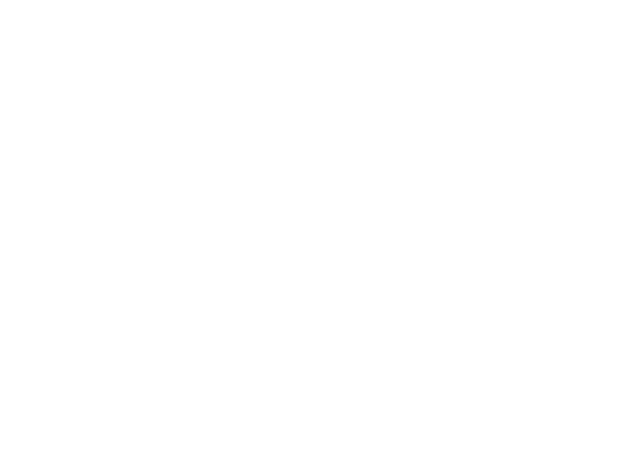
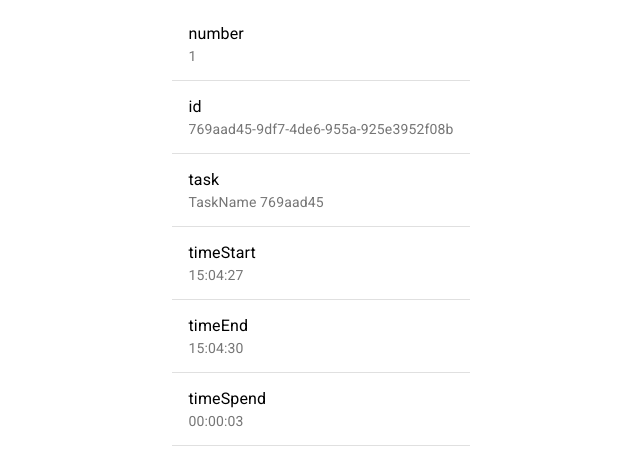
Before and after one commit to SkyWalker1996x/brotracker, a React (Create React App) app: page /task/1 in a window 1280 px wide. Shown: the top 466 px of the page, without its empty margins (319-959 px from the left). Built offline with nearby package versions, Linux system fonts and the light colour scheme.

Commit message:
feat: add task page

```diff
--- a/src/App.tsx
+++ b/src/App.tsx
@@ -2,12 +2,20 @@
 import { Route } from 'react-router-dom';
 import './App.css';
 import Main from './pages/Main/Main';
+import TaskPage from './pages/TaskPage/TaskPage';
 
 const App: React.FC = () => {
   return (
     <>
       <Route exact path="/" component={Main} />
-      <Route path="/task/:number" />
+      <Route
+        path="/task/:number"
+        render={({ match }) => {
+          const { number } = match.params;
+
+          return <TaskPage number={number} />;
+        }}
+      />
     </>
   );
 };
--- a/src/components/Table/Table.tsx
+++ b/src/components/Table/Table.tsx
@@ -1,5 +1,6 @@
 import React from 'react';
 import { connect } from 'react-redux';
+import { withRouter } from 'react-router-dom';
 // actions
 import { addTask, deleteTask } from '../../store/actions';
 //M-UI
@@ -25,10 +26,10 @@
 
 const TimerTable: React.FC = (props: any) => {
   const classes = useStyles();
-  const { tasks, deleteTask } = props;
+  const { tasks, deleteTask, history } = props;
 
   const filledTable = transformTasks(tasks).map((task: any) => {
-    const { id } = task;
+    const { id, number } = task;
 
     return (
       <TableRow className={classes.tableRow} key={id}>
@@ -50,7 +51,13 @@
           })}
 
         <TableCell align="center" className={classes.tableCell}>
-          <Button variant="contained" className={classes.tableButton}>
+          <Button
+            variant="contained"
+            className={classes.tableButton}
+            onClick={() => {
+              history.push(`/task/${number}`);
+            }}
+          >
             Info
           </Button>
         </TableCell>
@@ -102,4 +109,6 @@
   deleteTask,
 };
 
-export default connect(mapStateToProps, mapDispatchToProps)(TimerTable);
+export default withRouter(
+  connect(mapStateToProps, mapDispatchToProps)(TimerTable)
+);
--- /dev/null
+++ b/src/pages/TaskPage/TaskPage.tsx
@@ -0,0 +1,40 @@
+import React from 'react';
+import { connect } from 'react-redux';
+import List from '@material-ui/core/List';
+import ListItem from '@material-ui/core/ListItem';
+import ListItemText from '@material-ui/core/ListItemText';
+import Divider from '@material-ui/core/Divider';
+import ColumnWrapper from '../../UI/wrappers/ColumnWrapper/ColumnWrapper';
+import { transformTasks } from '../../utils';
+
+const TaskPage = (props: any) => {
+  const { number, tasks } = props;
+
+  const pageTask = transformTasks(tasks).find(
+    (item: any) => item.number === +number
+  );
+
+  return (
+    <ColumnWrapper>
+      <List>
+        {Object.keys(pageTask).map((field, index) => {
+          return (
+            <div key={index}>
+              <ListItem>
+                <ListItemText primary={field} secondary={pageTask[field]} />
+              </ListItem>
+              <Divider/>
+            </div>
+          );
+        })}
+      </List>
+      {/*<h1>{number}</h1>*/}
+    </ColumnWrapper>
+  );
+};
+
+const mapStateToProps = (state: any) => {
+  return { tasks: state.tasks };
+};
+
+export default connect(mapStateToProps)(TaskPage);
```
